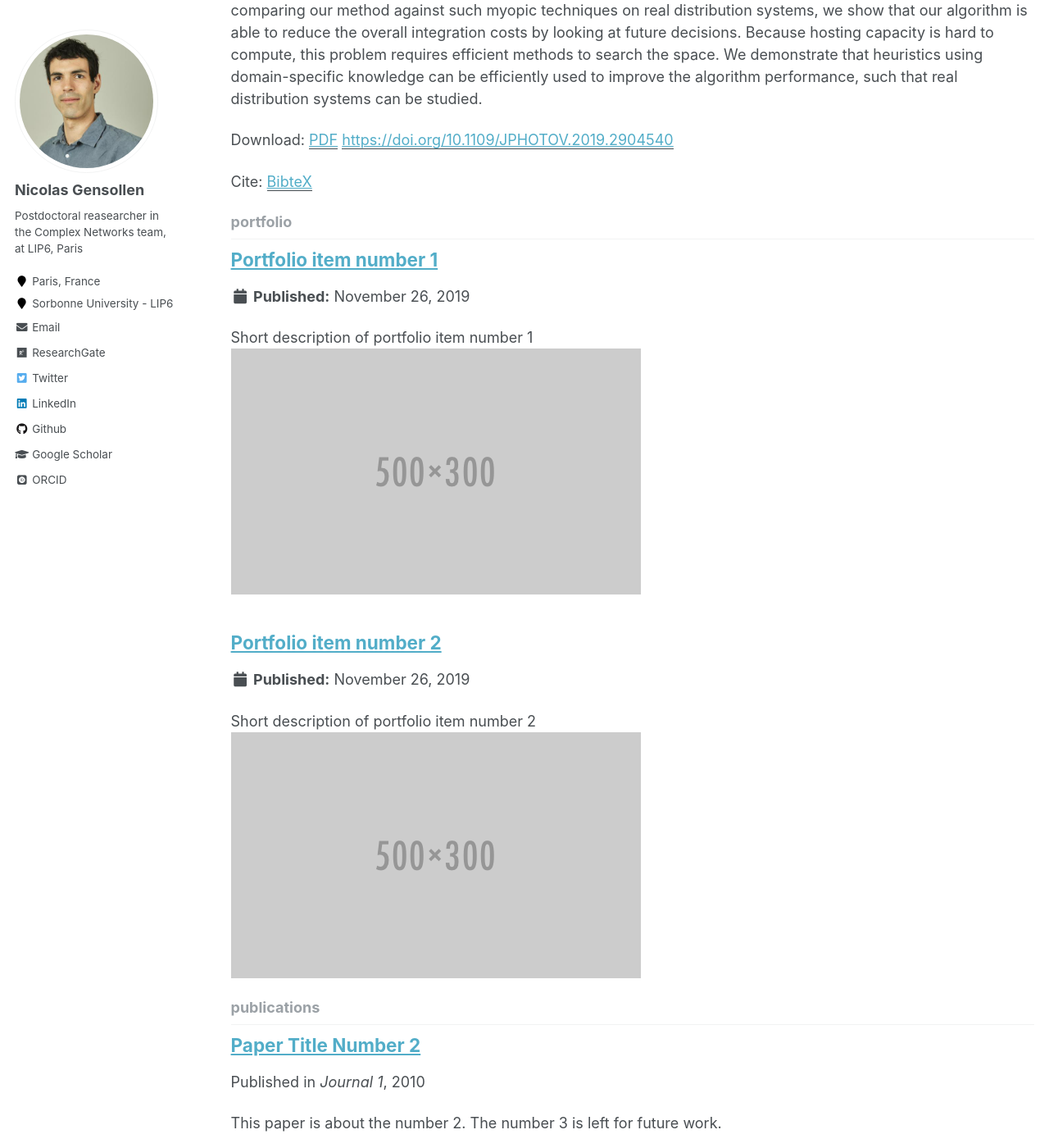
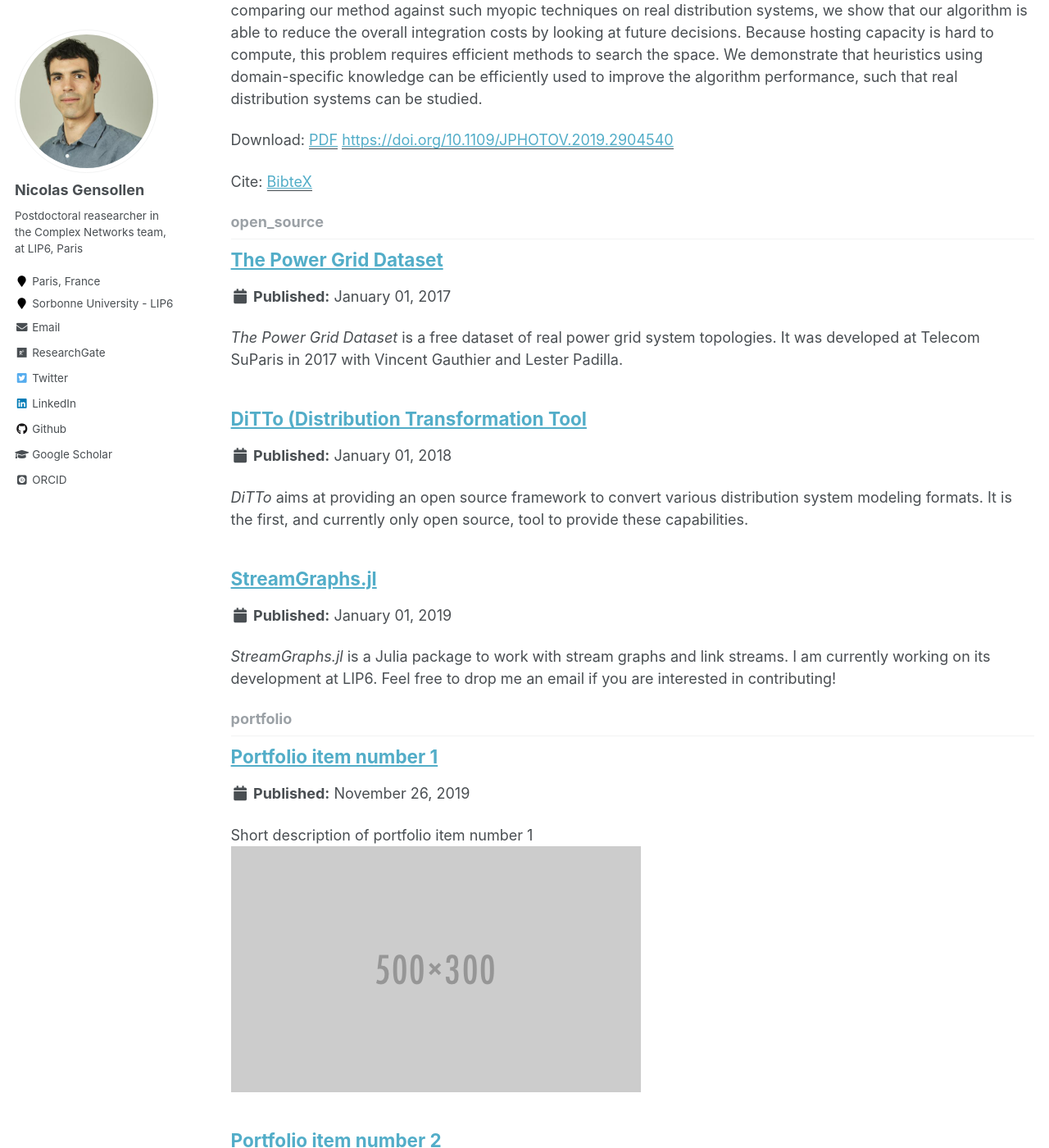
Before and after one commit to NicolasGensollen/nicolasgensollen.github.io, a Jekyll site: the page built from _pages/collection-archive.html, in a window 1280 px wide and 1400 px high, scrolled down 2541 px. Shown: the whole window at 82% size. Built offline with Jekyll 4.4.1, drawn with Linux system fonts in a browser that asks for light colours; some web fonts are replaced.

Commit message:
Add contributions to open source

```diff
--- a/_config.yml
+++ b/_config.yml
@@ -196,6 +196,9 @@ collections:
   thesis:
     output: true
     permalink: /:collection/:path/
+  open_source:
+    output: true
+    permalink: /:collection/:path/
 
 # Defaults
 defaults:
--- a/_data/navigation.yml
+++ b/_data/navigation.yml
@@ -8,6 +8,9 @@ main:
 
   - title: "Teaching"
     url: /teaching/
+
+  - title: "Open Source"
+    url: /open_source/
 
   - title: "Portfolio"
     url: /portfolio/
--- /dev/null
+++ b/_open_source/DiTTo.md
@@ -0,0 +1,16 @@
+---
+title: "DiTTo (Distribution Transformation Tool"
+collection: open_source
+language: "Python"
+permalink: /open_source/ditto
+date: 2018-01-01
+organism: "National Renewable Energy Laboratory (NREL)"
+---
+
+*DiTTo* aims at providing an open source framework to convert various distribution system modeling formats. It is the first, and currently only open source, tool to provide these capabilities.
+
+Developed and maintained by NREL. Main contributors: [Tarek Elgindy](https://www.linkedin.com/in/tarek-elgindy-aa126b160), [Nicolas Gensollen](https://nicolasgensollen.github.io/), [Dheepak Krishnamurthy](https://kdheepak.com/), [Bryan Palmintier](http://bryan.palmintier.net/)
+
+Main users: [NREL](https://www.nrel.gov/), [UC Berkeley](https://www.berkeley.edu/), [Opusonesolutions](https://www.opusonesolutions.com/), [CYME](http://www.cyme.com/fr/) (EATON)...
+
+See it on GitHub: [here](https://github.com/NREL/ditto)
--- /dev/null
+++ b/_open_source/power_grid.md
@@ -0,0 +1,13 @@
+---
+title: "The Power Grid Dataset"
+collection: open_source
+permalink: /open_source/power-grid
+date: 2017-01-01
+organism: "Telecom SudParis"
+---
+
+*The Power Grid Dataset* is a free dataset of real power grid system topologies. It was developed at Telecom SuParis in 2017 with Vincent Gauthier and Lester Padilla.
+
+See it on Github: [here](https://github.com/ComplexNetTSP/Power_grids)
+
+[![DOI](https://zenodo.org/badge/DOI/10.5281/zenodo.250427.svg)](https://doi.org/10.5281/zenodo.250427)
--- /dev/null
+++ b/_open_source/streamgraphs.md
@@ -0,0 +1,12 @@
+---
+title: "StreamGraphs.jl"
+collection: open_source
+language: "Julia"
+permalink: /open_source/streamgraphs
+date: 2019-01-01
+organism: "LIP6"
+---
+
+*StreamGraphs.jl* is a Julia package to work with stream graphs and link streams. I am currently working on its development at LIP6. Feel free to drop me an email if you are interested in contributing!
+
+See it on Github: [here](https://github.com/NicolasGensollen/StreamGraphs.jl)
--- a/_pages/cv.md
+++ b/_pages/cv.md
@@ -14,7 +14,7 @@ You can download my resume as a PDF file:
 * [Academic version](tba)
 * [Short version](tba)
 
-
+Or you can view it online here:
 
 # Education
 
@@ -89,6 +89,53 @@ You can download my resume as a PDF file:
 
 
 
+# Publications
+
+## International conferences
+
+ <ul>{% for post in site.conference_publications %}
+    {% include archive-single-cv.html %}
+  {% endfor %}</ul>
+
+## International journals
+
+  <ul>{% for post in site.journal_publications %}
+    {% include archive-single-cv.html %}
+  {% endfor %}</ul>
+
+
+
+# Talks
+
+  <ul>{% for post in site.talks %}
+    {% include archive-single-talk-cv.html %}
+  {% endfor %}</ul>
+
+
+
+# Teaching
+
+  <ul>{% for post in site.teaching %}
+    {% include archive-single-cv.html %}
+  {% endfor %}</ul>
+
+
+# Open source main contributions
+
+  <ul>{% for post in site.open_source %}
+    {% include archive-single-talk-cv.html %}
+  {% endfor %}</ul>
+
+
+
+# Administrative responsibilities
+
+## 2019
+
+* In charge of organising the seminars for the Complex Networks team at LIP6.
+
+
+
 # Skills
 
 ## Languages
@@ -152,41 +199,3 @@ Here is a non-exhaustive selection of my favorite tools:
   * CYME
   * Synergi
   * DEW
-
-
-
-# Publications
-
-## International conferences
-
- <ul>{% for post in site.conference_publications %}
-    {% include archive-single-cv.html %}
-  {% endfor %}</ul>
-
-## International journals
-
-  <ul>{% for post in site.journal_publications %}
-    {% include archive-single-cv.html %}
-  {% endfor %}</ul>
-
-&nbsp
-
-# Talks
-
-  <ul>{% for post in site.talks %}
-    {% include archive-single-talk-cv.html %}
-  {% endfor %}</ul>
-
-
-
-# Teaching
-
-  <ul>{% for post in site.teaching %}
-    {% include archive-single-cv.html %}
-  {% endfor %}</ul>
-
-
-
-# Service and leadership
-
-* Currently signed in to 43 different slack teams
```
Also changed, not shown: _pages/open_source.html (added, +10 -0 lines).
